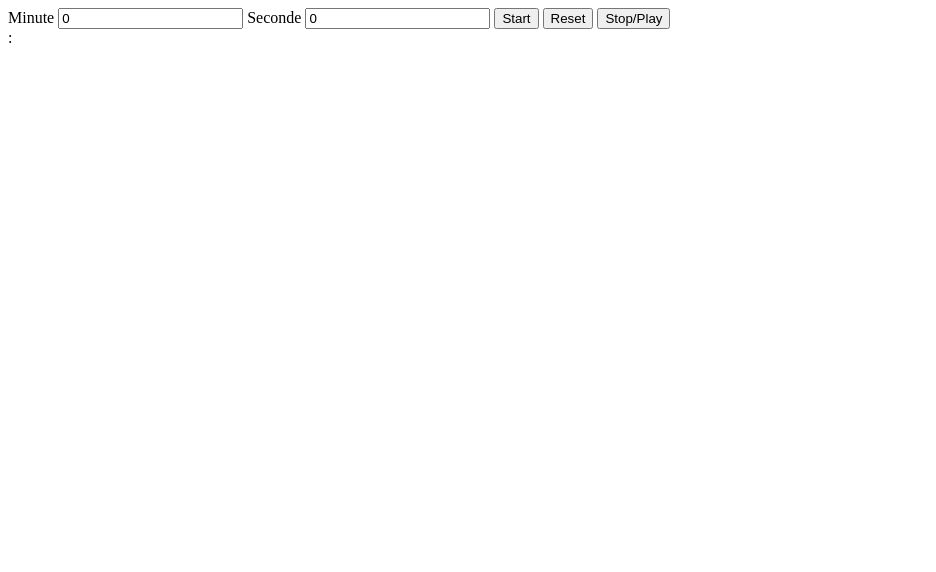
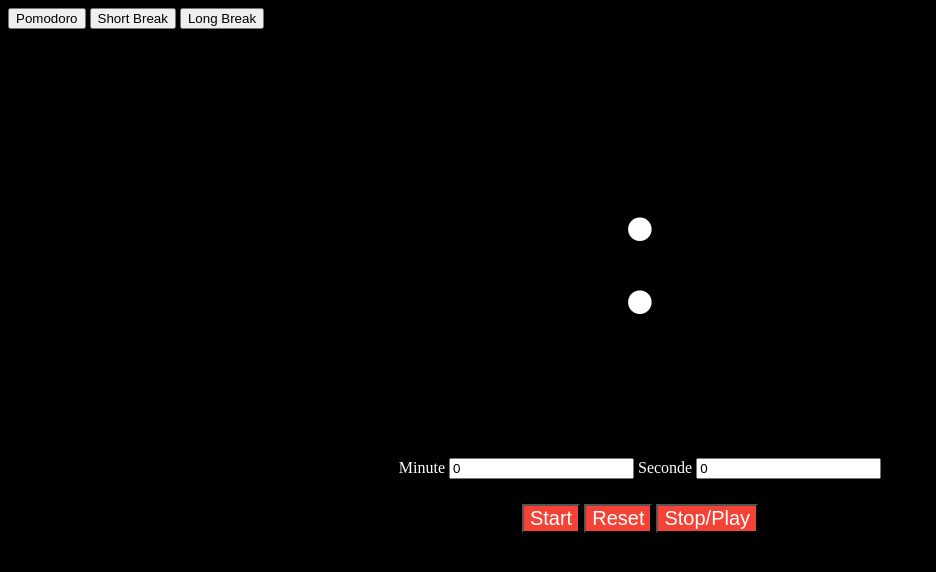
Before and after one commit to rutanjou/countdown-1, a website: page index.html in a window 1280 px wide. Shown: the whole page, without its empty margins (0-936 px from the left). Drawn offline with nearby package versions, Linux system fonts and the light colour scheme.

Commit message:
Ajout pomodoro

```diff
--- a/index.html
+++ b/index.html
@@ -2,21 +2,35 @@
 <html lang="en">
 <head>
 	<meta charset="UTF-8">
-	<title>Document</title>
+	<link rel="stylesheet" type="text/css" href="css/style.css">
+	<title>Countdown-1</title>
 </head>
 <body>
-	<label>Minute</label>
-	<input value="0" type="text" id="setMinute">
-	<label>Seconde</label>
-	<input value="0" type="text" id="setSeconde">
-	<button id="setStart">Start</button>
-	<button id="setReset">Reset</button>
-	<button id="setStop">Stop/Play</button>
-
+<div id="tomatoTime">
+	<button data-time='1500' class='time'>Pomodoro</button>
+	<button data-time='300' class='time'>Short Break</button>
+	<button data-time='600' class='time'>Long Break</button>
+</div>
 	<div id="content">
 		<span id="viewMinute"></span>
 		<span>:</span>
 		<span id="viewSeconde"></span>
+	</div>
+	<div class="getTime">
+	<label>Minute</label>
+	<input value="0" type="text" id="setMinute">
+
+	<label>Seconde</label>
+
+
+	<input value="0" type="text" id="setSeconde">
+	</div>
+
+
+	<div class="buttons">
+		<button id="setStart">Start</button>
+		<button id="setReset">Reset</button>
+		<button id="setStop">Stop/Play</button>
 	</div>
 
 	<script src="node_modules/jquery/dist/jquery.js"></script>
```
